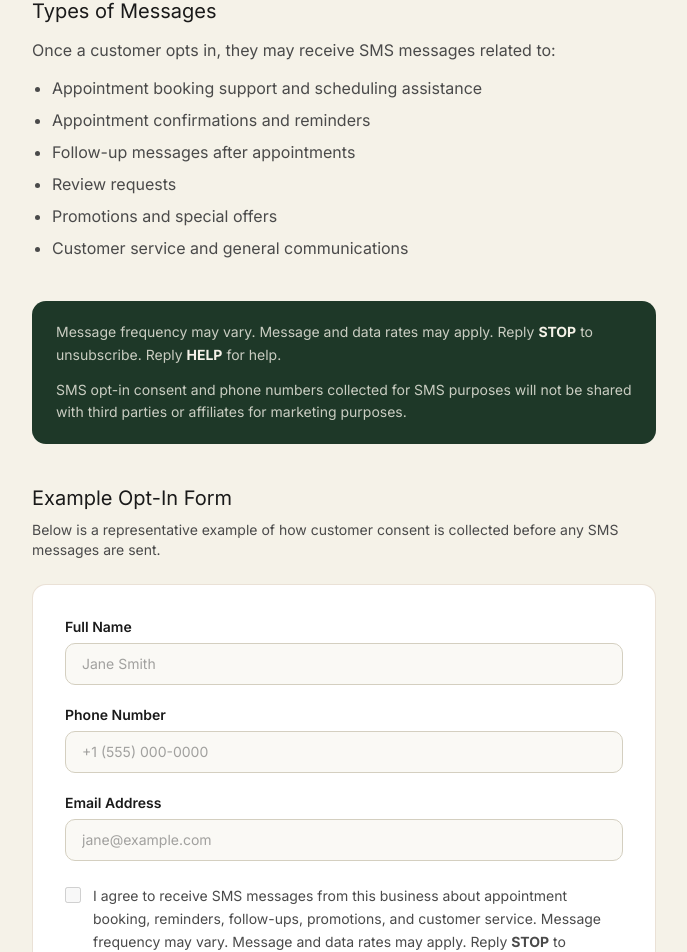
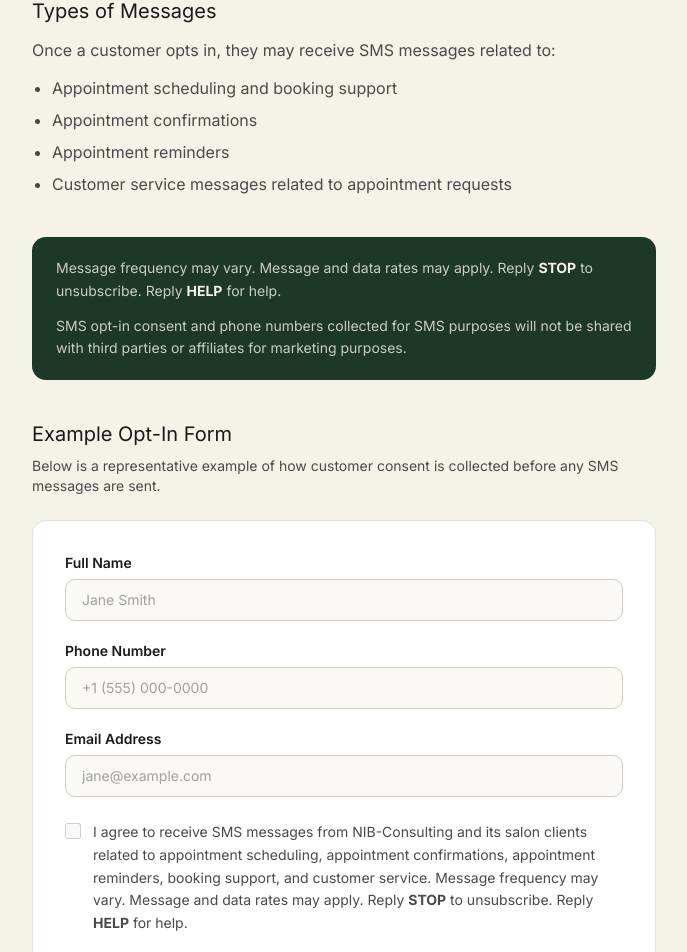
Before and after one commit to akhil285/NIB-WEBSITE, a Next.js app: page /sms-opt-in in a window 1280 px wide. Shown: the part 572-1524 px from the top of the page, without its empty margins (296-983 px from the left). Built offline with nearby package versions, Linux system fonts and the light colour scheme.

Commit message:
update sms-opt-in page for Twilio compliance: appointment-only use case

```diff
--- a/app/sms-opt-in/page.tsx
+++ b/app/sms-opt-in/page.tsx
@@ -57,12 +57,10 @@ export default function SmsOptInPage() {
             Once a customer opts in, they may receive SMS messages related to:
           </p>
           <ul className="list-disc pl-5 space-y-1.5 text-[#4a4a4a] font-sans text-base leading-relaxed">
-            <li>Appointment booking support and scheduling assistance</li>
-            <li>Appointment confirmations and reminders</li>
-            <li>Follow-up messages after appointments</li>
-            <li>Review requests</li>
-            <li>Promotions and special offers</li>
-            <li>Customer service and general communications</li>
+            <li>Appointment scheduling and booking support</li>
+            <li>Appointment confirmations</li>
+            <li>Appointment reminders</li>
+            <li>Customer service messages related to appointment requests</li>
           </ul>
         </section>
 
@@ -132,9 +130,10 @@ export default function SmsOptInPage() {
                 className="mt-0.5 shrink-0 w-4 h-4 accent-gold cursor-not-allowed"
               />
               <label className="text-[#4a4a4a] font-sans text-sm leading-relaxed">
-                I agree to receive SMS messages from this business about appointment
-                booking, reminders, follow-ups, promotions, and customer service. Message
-                frequency may vary. Message and data rates may apply. Reply{" "}
+                I agree to receive SMS messages from NIB-Consulting and its salon clients
+                related to appointment scheduling, appointment confirmations, appointment
+                reminders, booking support, and customer service. Message frequency may
+                vary. Message and data rates may apply. Reply{" "}
                 <strong>STOP</strong> to unsubscribe. Reply <strong>HELP</strong> for help.
               </label>
             </div>
```
